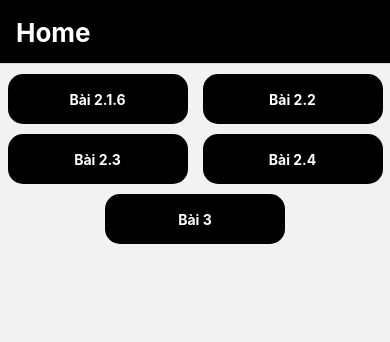
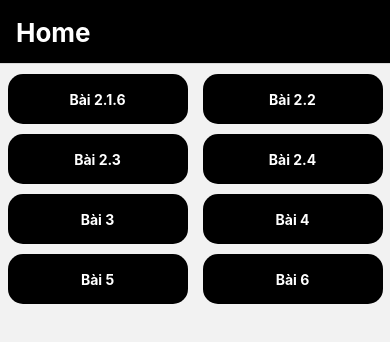
Before and after one commit to nguyenminhduc112/project, a React Native app: screen / in a window 390 px wide. Shown: the top 342 px of the page. Built offline with nearby package versions, Linux system fonts and the light colour scheme.

Commit message:
add addvande structor lession 4 to lesson 6

```diff
--- a/App.js
+++ b/App.js
@@ -1,8 +1,7 @@
-
-import React from 'react'
-import { NavigationContainer } from '@react-navigation/native';
-import { createBottomTabNavigator } from '@react-navigation/bottom-tabs';
-import { createNativeStackNavigator } from '@react-navigation/native-stack';
+import React from 'react';
+import {NavigationContainer} from '@react-navigation/native';
+import {createBottomTabNavigator} from '@react-navigation/bottom-tabs';
+import {createNativeStackNavigator} from '@react-navigation/native-stack';
 // Home
 import Index from './src/screens/home/Index';
 // Screens 2.1.6
@@ -29,14 +28,26 @@ import Bai3_1_new from './src/screens/Bai3/component_new/Bai3_1_new';
 import Bai3_2 from './src/screens/Bai3/Bai3_2';
 import Bai3_3 from './src/screens/Bai3/Bai3_3';
 import Bai3_4 from './src/screens/Bai3/Bai3_4';
+// Screens 4
+import Bai4_1 from './src/screens/Bai4/Bai4_1';
+import Bai4_2 from './src/screens/Bai4/Bai4_2';
+import Bai4_3 from './src/screens/Bai4/Bai4_3';
+// Screens 5
+import Bai5_1 from './src/screens/Bai5/Bai5_1';
+import Bai5_2 from './src/screens/Bai5/Bai5_2';
+// Screens 6
+import Bai6_1 from './src/screens/Bai6/Bai6_1';
+import Bai6_2 from './src/screens/Bai6/Bai6_2';
+import Bai6_3 from './src/screens/Bai6/Bai6_3';
 const App = () => {
   const Tab = createBottomTabNavigator();
   const Stack = createNativeStackNavigator();
   // Bài 2.1.6
   function Bai2_1_6() {
     return (
-      <Tab.Navigator screenOptions={{
-        headerShown: false
+      <Tab.Navigator
+        screenOptions={{
+          headerShown: false,
         }}>
         <Tab.Screen name="Bài 1" component={Bai1} />
         <Tab.Screen name="Bài 2" component={Bai2} />
@@ -46,8 +57,9 @@ const App = () => {
   // Bài 2.2
   function Bai2_2() {
     return (
-      <Tab.Navigator screenOptions={{
-        headerShown: false
+      <Tab.Navigator
+        screenOptions={{
+          headerShown: false,
         }}>
         <Tab.Screen name="Bài 2_2_1" component={Bai2_2_1} />
         <Tab.Screen name="Bài 2_2_2" component={Bai2_2_2} />
@@ -59,8 +71,9 @@ const App = () => {
   // Bài 2.3
   function Bai2_3() {
     return (
-      <Tab.Navigator screenOptions={{
-        headerShown: false
+      <Tab.Navigator
+        screenOptions={{
+          headerShown: false,
         }}>
         <Tab.Screen name="Bài 2_3_1" component={Bai2_3_1} />
         <Tab.Screen name="Bài 2_3_2" component={Bai2_3_2} />
@@ -74,8 +87,9 @@ const App = () => {
   // Bài 2.4
   function Bai2_4() {
     return (
-      <Tab.Navigator screenOptions={{
-        headerShown: false
+      <Tab.Navigator
+        screenOptions={{
+          headerShown: false,
         }}>
         <Tab.Screen name="Bài 2_4_1" component={Bai2_4_1} />
         <Tab.Screen name="Bài 2_4_2" component={Bai2_4_2} />
@@ -86,8 +100,9 @@ const App = () => {
   // Bài 3
   function Bai3() {
     return (
-      <Tab.Navigator screenOptions={{
-        headerShown: false
+      <Tab.Navigator
+        screenOptions={{
+          headerShown: false,
         }}>
         <Tab.Screen name="Bài 3_1" component={Bai3_1} />
         <Tab.Screen name="Bài 3_2" component={Bai3_2} />
@@ -96,16 +111,55 @@ const App = () => {
       </Tab.Navigator>
     );
   }
+  // Bài 4
+  function Bai4() {
     return (
-    <NavigationContainer >
-      <Stack.Navigator screenOptions={{
+      <Tab.Navigator
+        screenOptions={{
+          headerShown: false,
+        }}>
+        <Tab.Screen name="Bài 4_1" component={Bai4_1} />
+        <Tab.Screen name="Bài 4_2" component={Bai4_2} />
+        <Tab.Screen name="Bài 4_3" component={Bai4_3} />
+      </Tab.Navigator>
+    );
+  }
+  // Bài 5
+  function Bai5() {
+    return (
+      <Tab.Navigator
+        screenOptions={{
+          headerShown: false,
+        }}>
+        <Tab.Screen name="Bài 5_1" component={Bai5_1} />
+        <Tab.Screen name="Bài 5_2" component={Bai5_2} />
+      </Tab.Navigator>
+    );
+  }
+    // Bài 6
+    function Bai6() {
+      return (
+        <Tab.Navigator
+          screenOptions={{
+            headerShown: false,
+          }}>
+          <Tab.Screen name="Bài 6_1" component={Bai6_1} />
+          <Tab.Screen name="Bài 6_2" component={Bai6_2} />
+          <Tab.Screen name="Bài 6_3" component={Bai6_3} />
+        </Tab.Navigator>
+      );
+    }
+  return (
+    <NavigationContainer>
+      <Stack.Navigator
+        screenOptions={{
           headerStyle: {
             backgroundColor: 'black',
           },
           headerTintColor: '#fff',
           headerTitleStyle: {
             fontWeight: 'bold',
-          fontSize:26
+            fontSize: 26,
           },
         }}>
         <Stack.Screen name="Home" component={Index} />
@@ -114,9 +168,12 @@ const App = () => {
         <Stack.Screen name="Bài 2_3" component={Bai2_3} />
         <Stack.Screen name="Bài 2_4" component={Bai2_4} />
         <Stack.Screen name="Bài 3" component={Bai3} />
+        <Stack.Screen name="Bài 4" component={Bai4} />
+        <Stack.Screen name="Bài 5" component={Bai5} />
+        <Stack.Screen name="Bài 6" component={Bai6} />
         <Stack.Screen name="Bài 3_1_new" component={Bai3_1_new} />
       </Stack.Navigator>
     </NavigationContainer>
-  )
-}
+  );
+};
 export default App;
--- /dev/null
+++ b/src/screens/Bai4/Bai4_1.js
@@ -0,0 +1,14 @@
+import { StyleSheet, Text, View } from 'react-native'
+import React from 'react'
+
+const Bai4_1 = () => {
+  return (
+    <View>
+      <Text>Bai4_1</Text>
+    </View>
+  )
+}
+
+export default Bai4_1
+
+const styles = StyleSheet.create({})
--- /dev/null
+++ b/src/screens/Bai4/Bai4_2.js
@@ -0,0 +1,14 @@
+import { StyleSheet, Text, View } from 'react-native'
+import React from 'react'
+
+const Bai4_2 = () => {
+  return (
+    <View>
+      <Text>Bai4_2</Text>
+    </View>
+  )
+}
+
+export default Bai4_2
+
+const styles = StyleSheet.create({})
--- /dev/null
+++ b/src/screens/Bai4/Bai4_3.js
@@ -0,0 +1,14 @@
+import { StyleSheet, Text, View } from 'react-native'
+import React from 'react'
+
+const Bai4_3 = () => {
+  return (
+    <View>
+      <Text>Bai4_3</Text>
+    </View>
+  )
+}
+
+export default Bai4_3
+
+const styles = StyleSheet.create({})
--- /dev/null
+++ b/src/screens/Bai5/Bai5_1.js
@@ -0,0 +1,14 @@
+import { StyleSheet, Text, View } from 'react-native'
+import React from 'react'
+
+const Bai5_1 = () => {
+  return (
+    <View>
+      <Text>Bai5_1</Text>
+    </View>
+  )
+}
+
+export default Bai5_1
+
+const styles = StyleSheet.create({})
--- /dev/null
+++ b/src/screens/Bai5/Bai5_2.js
@@ -0,0 +1,14 @@
+import { StyleSheet, Text, View } from 'react-native'
+import React from 'react'
+
+const Bai5_2 = () => {
+  return (
+    <View>
+      <Text>Bai5_2</Text>
+    </View>
+  )
+}
+
+export default Bai5_2
+
+const styles = StyleSheet.create({})
--- /dev/null
+++ b/src/screens/Bai6/Bai6_1.js
@@ -0,0 +1,14 @@
+import { StyleSheet, Text, View } from 'react-native'
+import React from 'react'
+
+const Bai6_1 = () => {
+  return (
+    <View>
+      <Text>Bai6_1</Text>
+    </View>
+  )
+}
+
+export default Bai6_1
+
+const styles = StyleSheet.create({})
--- /dev/null
+++ b/src/screens/Bai6/Bai6_2.js
@@ -0,0 +1,14 @@
+import { StyleSheet, Text, View } from 'react-native'
+import React from 'react'
+
+const Bai6_2 = () => {
+  return (
+    <View>
+      <Text>Bai6_2</Text>
+    </View>
+  )
+}
+
+export default Bai6_2
+
+const styles = StyleSheet.create({})
--- /dev/null
+++ b/src/screens/Bai6/Bai6_3.js
@@ -0,0 +1,14 @@
+import { StyleSheet, Text, View } from 'react-native'
+import React from 'react'
+
+const Bai6_3 = () => {
+  return (
+    <View>
+      <Text>Bai6_3</Text>
+    </View>
+  )
+}
+
+export default Bai6_3
+
+const styles = StyleSheet.create({})
--- a/src/screens/home/Index.js
+++ b/src/screens/home/Index.js
@@ -30,6 +30,21 @@ const Index = ({navigation}) => {
             }}>
                 <Text style={styles.textButton}>Bài 3</Text>
             </TouchableOpacity>
+            <TouchableOpacity style={styles.button} onPress={()=>{
+                navigation.navigate('Bài 4')
+            }}>
+                <Text style={styles.textButton}>Bài 4</Text>
+            </TouchableOpacity>
+            <TouchableOpacity style={styles.button} onPress={()=>{
+                navigation.navigate('Bài 5')
+            }}>
+                <Text style={styles.textButton}>Bài 5</Text>
+            </TouchableOpacity>
+            <TouchableOpacity style={styles.button} onPress={()=>{
+                navigation.navigate('Bài 6')
+            }}>
+                <Text style={styles.textButton}>Bài 6</Text>
+            </TouchableOpacity>
         </SafeAreaView>
     </ScrollView>
 
```
Lines whose indentation alone changed are shown as unchanged.
